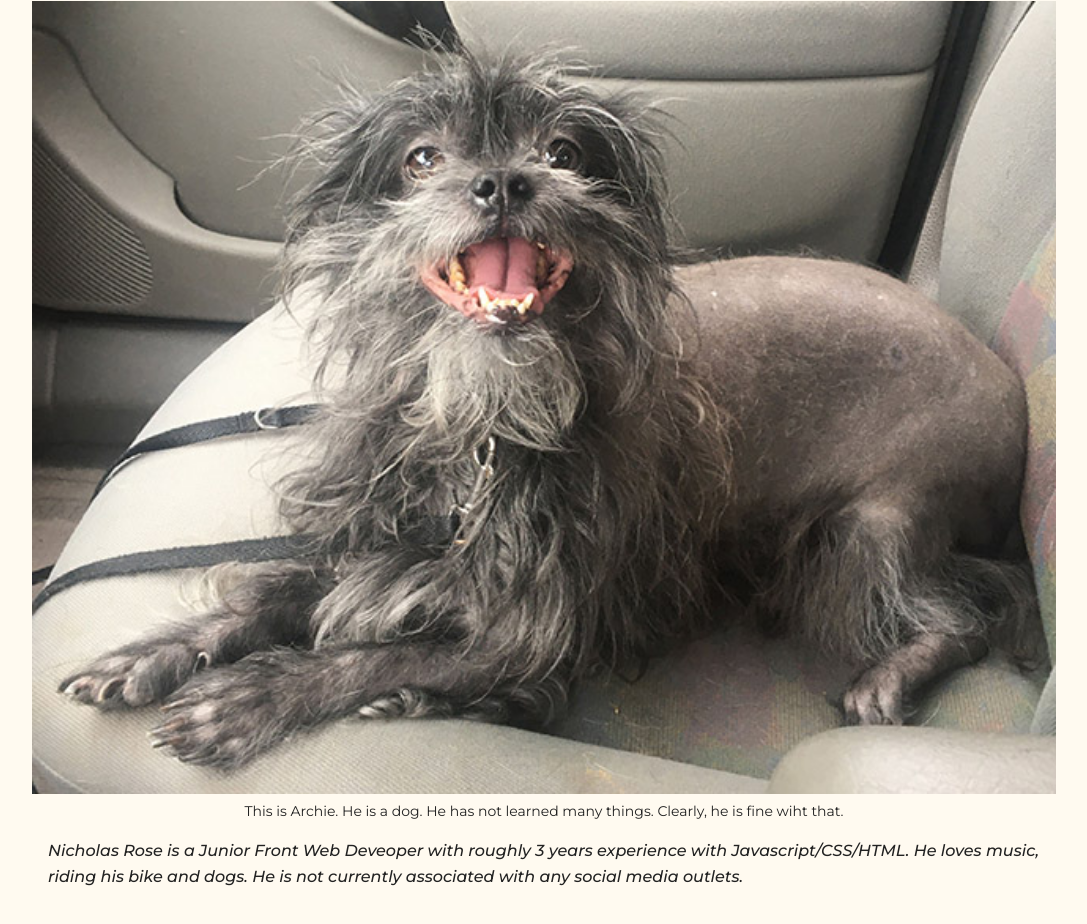
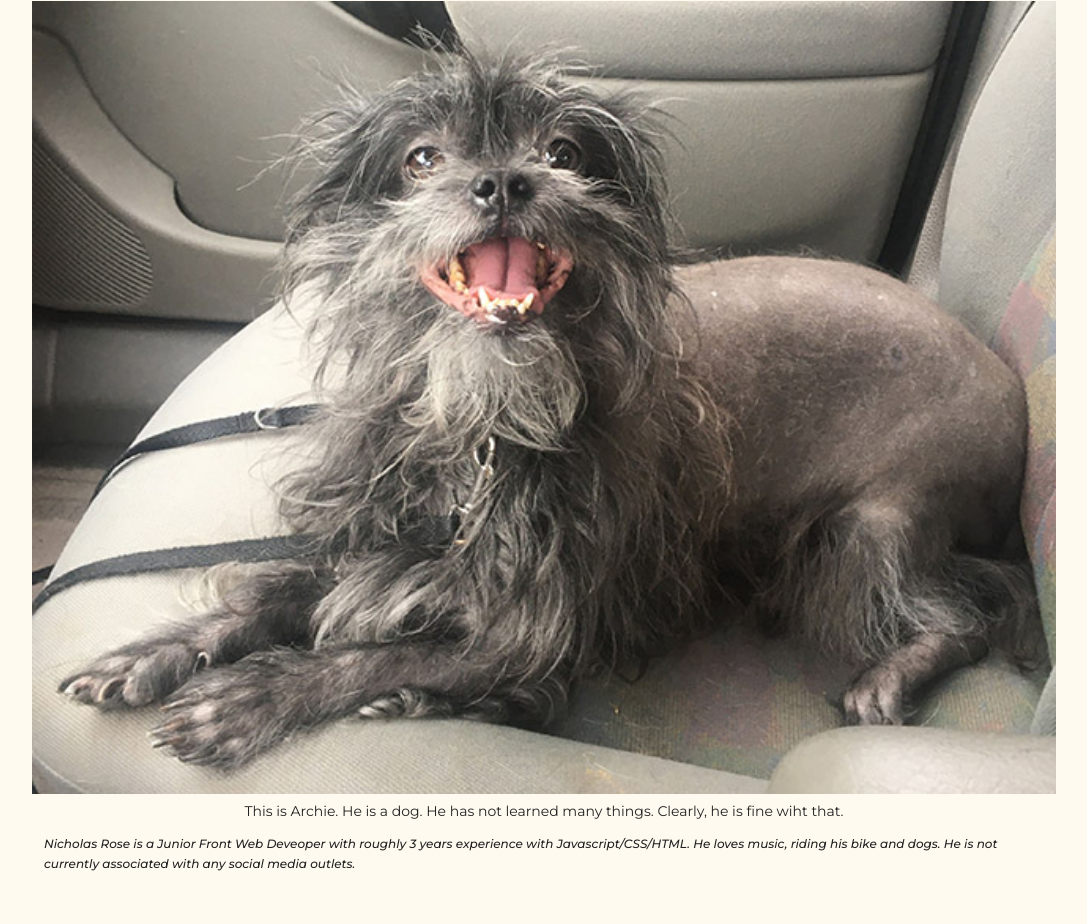
Before and after one commit to NicholasEARose/Udacity_Personal_Blog, a plain HTML site: page Udacity_Projects/personal_blog/blog-post.html in a window 1280 px wide. Shown: the part 718-1642 px from the top of the page, without its empty margins (96-1183 px from the left). Drawn offline with Linux system fonts and the light colour scheme; files whose address does not match are found by name.

Commit message:
style-tweaks

```diff
--- a/Udacity_Projects/personal_blog/css/blog-post.css
+++ b/Udacity_Projects/personal_blog/css/blog-post.css
@@ -17,11 +17,17 @@
 }
 
 /* content */
+@media (min-width: 300px) {
+  #post {
+    padding: none;
+  }
+}
+
 #post {
   padding: 4rem 8rem;
 }
 
 .artist_blurb {
-  font-size: 1rem;
+  font-size: 0.75rem;
   font-style: italic;
 }
```
Also changed, not shown: Udacity_Projects/personal_blog/index.html (+1 -1 lines), 1 other file.
